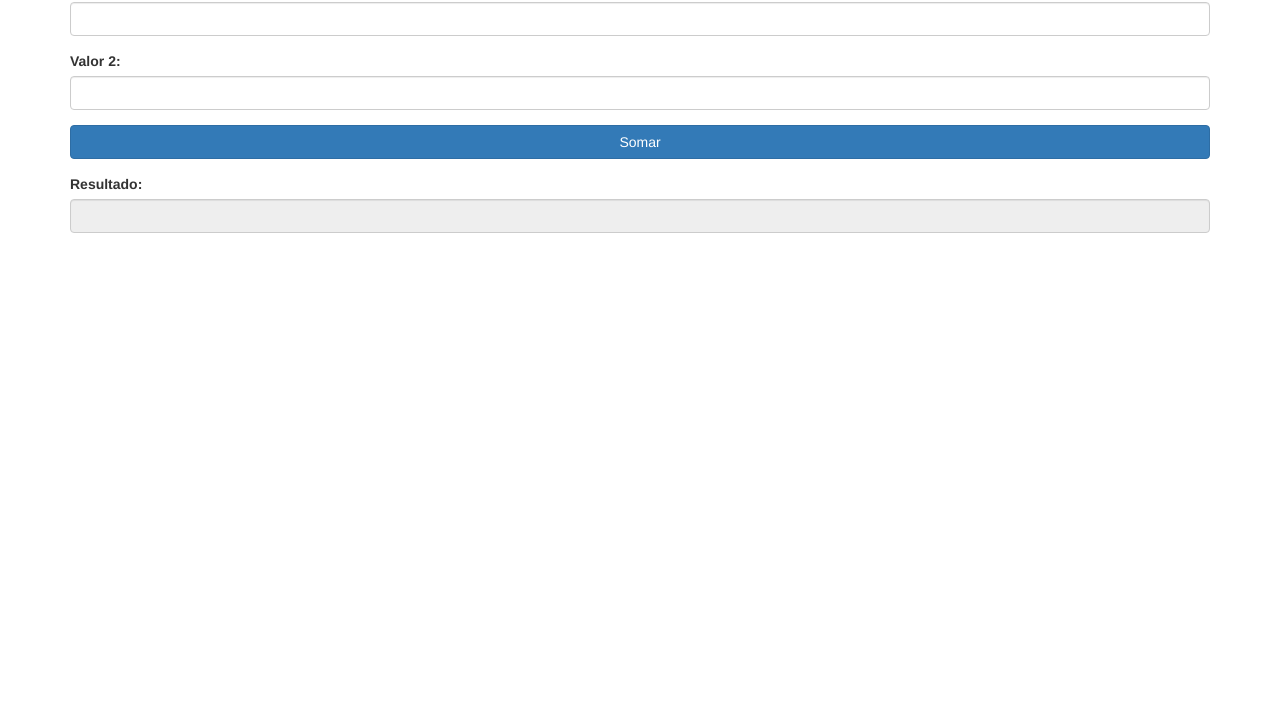
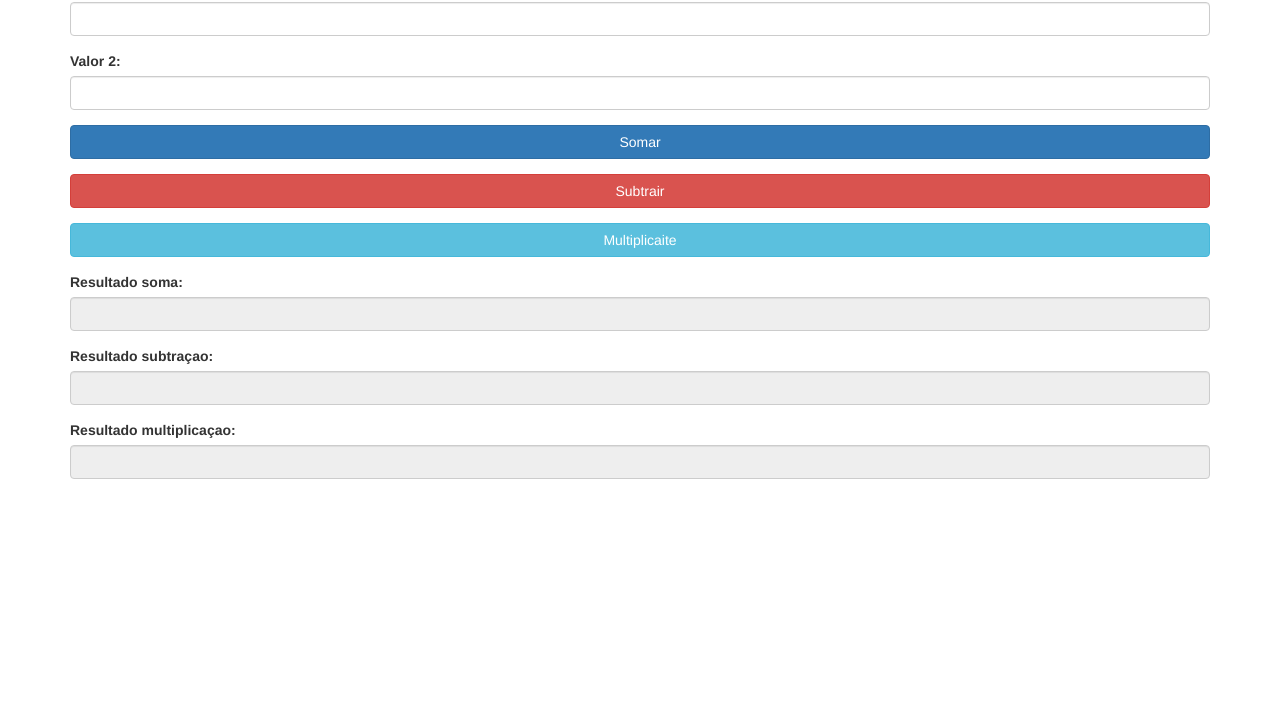
Before and after one commit to Gabriel-Barboza-dos-Santos/primeiroprojetomobile2ds2, a website: page www/index.html in a window 1280 px wide. Shown: the part 93-800 px from the top of the page. Drawn offline with Linux system fonts and the light colour scheme.

Commit message:
calculando, multiplicando e somando ta bê rsrsrsrsrsrsrsrsrs

```diff
--- a/www/components/acao.js
+++ b/www/components/acao.js
@@ -5,3 +5,19 @@ $(document).on("click","#somar",function(){
   var result = parseFloat(valor1) + parseFloat(valor2);
   $("#resultado").val(result);
 });
+
+// This is a JavaScript file
+$(document).on("click","#subtrair",function(){
+  var valor1 = $("#valor1").val();
+  var valor2 = $("#valor2").val();
+  var result = parseFloat(valor1) - parseFloat(valor2);
+  $("#resultado1").val(result);
+});
+
+// This is a JavaScript file
+$(document).on("click","#multi",function(){
+  var valor1 = $("#valor1").val();
+  var valor2 = $("#valor2").val();
+  var result = parseFloat(valor1) * parseFloat(valor2);
+  $("#resultado2").val(result);
+});
--- a/www/index.html
+++ b/www/index.html
@@ -18,7 +18,7 @@
     <div class="container">
       <div class="row">
         <div class="col-xs-12">
-          <h1> Olá mundo </h1>
+          <h1> Olá mundo vamos calcular </h1>
         </div>
       </div>
 
@@ -51,8 +51,43 @@
   <div class="row">
         <div class="col-xs-12">
           <div class="form-group">
-             <label for=""> Resultado:</label>
+              <button class="btn btn-danger btn-block" id="subtrair"> Subtrair </button>
+          </div>
+        </div>
+ </div>
+
+  <div class="row">
+        <div class="col-xs-12">
+          <div class="form-group">
+              <button class="btn btn-info btn-block" id="multi"> Multiplicaite </button>
+          </div>
+        </div>
+ </div>
+
+
+  <div class="row">
+        <div class="col-xs-12">
+          <div class="form-group">
+             <label for=""> Resultado soma:</label>
              <input type="text" class="form-control" id="resultado" readonly>
+          </div>
+        </div>
+ </div>
+
+   <div class="row">
+        <div class="col-xs-12">
+          <div class="form-group">
+             <label for=""> Resultado subtraçao:</label>
+             <input type="text" class="form-control" id="resultado1" readonly>
+          </div>
+        </div>
+ </div>
+
+   <div class="row">
+        <div class="col-xs-12">
+          <div class="form-group">
+             <label for=""> Resultado multiplicaçao:</label>
+             <input type="text" class="form-control" id="resultado2" readonly>
           </div>
         </div>
  </div>
```
